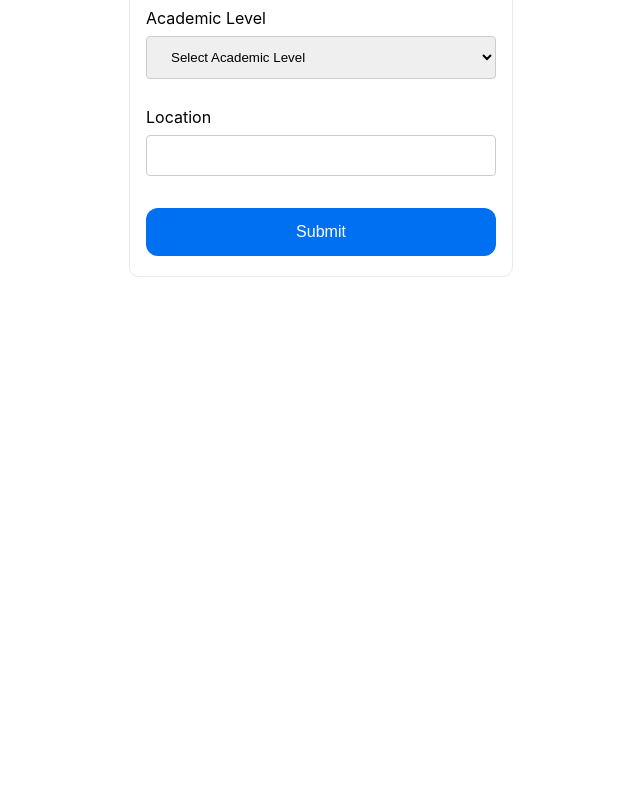
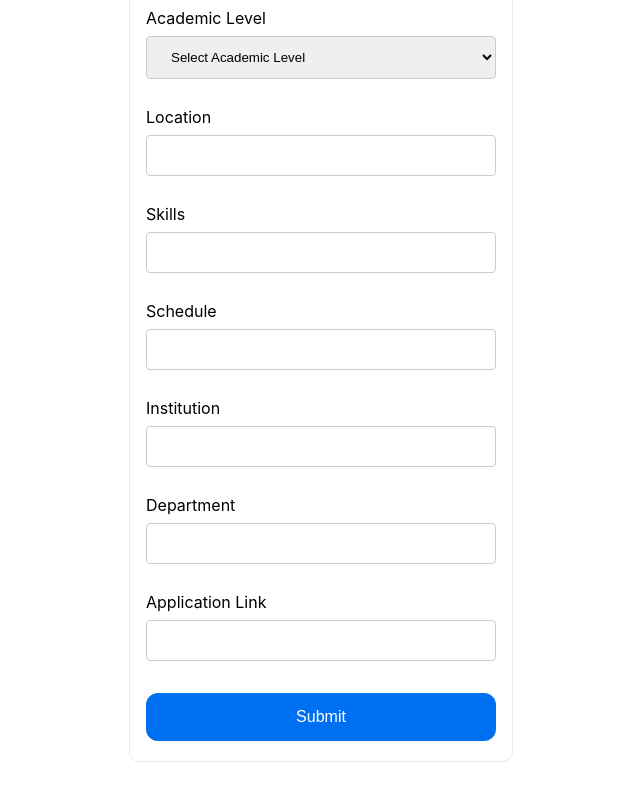
Before and after one commit to agile-exchange/shareversity-nextjs, a Next.js app: page /posts in a window 1280 px wide. Shown: the part 684-1484 px from the top of the page, without its empty margins (319-959 px from the left). Before the commit the page ends 1041 px from the top, so only its background shows below. Built offline with nearby package versions, Linux system fonts and the light colour scheme; no server answers.

Commit message:
Update form.tsx
Added fields to job posting form.

```diff
--- a/app/posts/form.tsx
+++ b/app/posts/form.tsx
@@ -12,6 +12,11 @@ export default function Form() {
     field: "",
     academicLevel: "",
     location: "",
+    skills: "",
+    schedule: "",
+    institution: "",
+    department: "",
+    application_link: "",
   });
 
   // changes the input values to the values in the form
@@ -162,6 +167,82 @@ export default function Form() {
 
           <br />
           <br />
+
+          <label>
+           Skills <br />
+            <input
+              required
+              className={styles.input}
+              type="text"
+              name="skills"
+              value={inputs.skills || ""}
+              onChange={handleChange}
+            />
+          </label>
+
+          <br />
+          <br />
+
+          <label>
+           Schedule <br />
+            <input
+              required
+              className={styles.input}
+              type="text"
+              name="schedule"
+              value={inputs.schedule || ""}
+              onChange={handleChange}
+            />
+          </label>
+
+          <br />
+          <br />
+
+          <label>
+           Institution <br />
+            <input
+              required
+              className={styles.input}
+              type="text"
+              name="institution"
+              value={inputs.institution || ""}
+              onChange={handleChange}
+            />
+          </label>
+
+          <br />
+          <br />
+
+          <label>
+           Department <br />
+            <input
+              required
+              className={styles.input}
+              type="text"
+              name="skills"
+              value={inputs.department || ""}
+              onChange={handleChange}
+            />
+          </label>
+
+          <br />
+          <br />
+
+          <label>
+           Application Link <br />
+            <input
+              required
+              className={styles.input}
+              type="text"
+              name="application_link"
+              value={inputs.application_link || ""}
+              onChange={handleChange}
+            />
+          </label>
+
+          <br />
+          <br />
+
           <input className={styles.submit} type="submit" />
         </form>
       </div>
```
